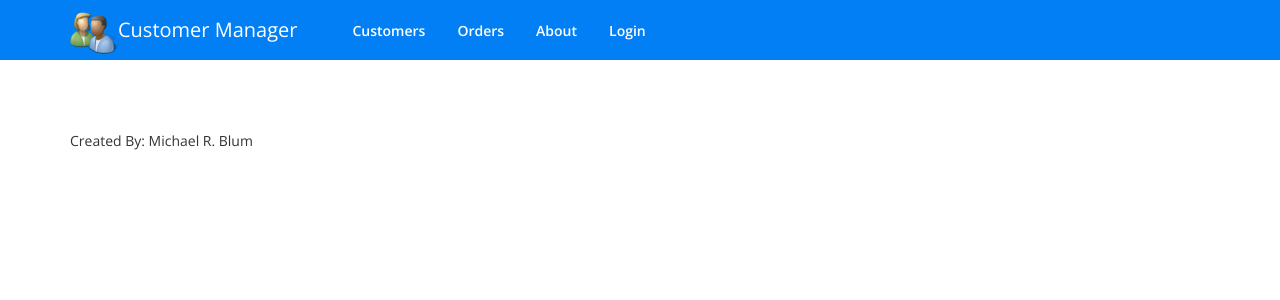
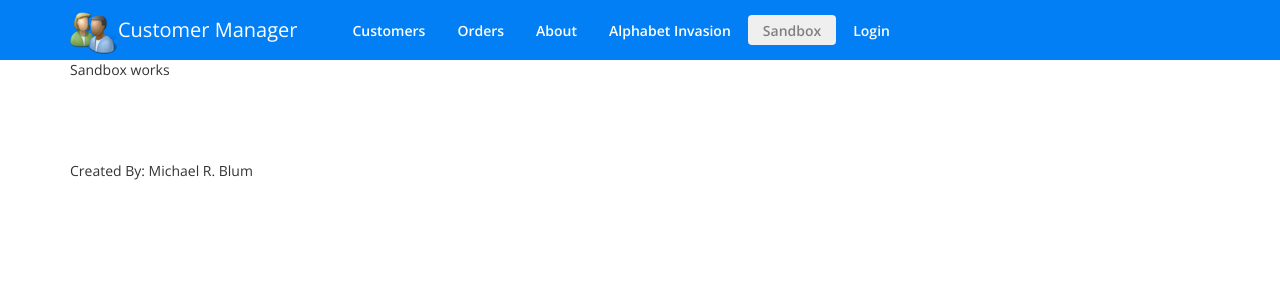
Before and after one commit to blummichaelrobert/angular-training, an Angular app: page /sandbox in a window 1280 px wide. Before the commit this address led to /. Shown: the top 300 px of the page. Built offline with nearby package versions, Linux system fonts and the light colour scheme.

Commit message:
add alphabet invasion and sandbox

```diff
--- /dev/null
+++ b/src/app/alphabet-invasion/alphabet-invasion.component.html
@@ -0,0 +1 @@
+<h1>alphabet invasion works</h1>
--- /dev/null
+++ b/src/app/alphabet-invasion/alphabet-invasion.component.ts
@@ -0,0 +1,24 @@
+import { Component, OnInit} from '@angular/core';
+import { interval, fromEvent, combineLatest, BehaviorSubject } from 'rxjs';
+import { scan, startWith, map, takeWhile, switchMap } from 'rxjs/operators';
+import { State, Letter, Letters } from './alphabet-invasion.interfaces';
+
+@Component({
+    selector: 'alphabet-invasion',
+    templateUrl: './alphabet-invasion.component.html'
+})
+
+export class AlphabetInvasionComponent {
+    intervalSubject = new BehaviorSubject(600);
+
+    // everytime a key is pressed in the document emit the key as that event.
+    keys$ = fromEvent(document, 'keydown').pipe(startWith({key: ''}), map((e: KeyboardEvent) => e.key));
+
+    private randomLetter = () => String.fromCharCode(Math.random() * ('z'.charCodeAt(0) - 'a'.charCodeAt(0)) + 'a'.charCodeAt(0));
+
+    private levelChangedThreshold: number;
+    private speedAdjust: number;
+    private endThreshold: number;
+    private gameWidth: number;
+
+}
--- /dev/null
+++ b/src/app/alphabet-invasion/alphabet-invasion.module.ts
@@ -0,0 +1,13 @@
+import { NgModule } from '@angular/core';
+import { RouterModule, Routes } from '@angular/router';
+
+import { AlphabetInvasionComponent } from './alphabet-invasion.component';
+
+const routes: Routes = [{path: '', component: AlphabetInvasionComponent}];
+
+@NgModule({
+    imports: [RouterModule.forChild(routes)],
+    declarations: [AlphabetInvasionComponent]
+})
+
+export class AlphabetInvasionModule { }
--- a/src/app/app-routing.module.ts
+++ b/src/app/app-routing.module.ts
@@ -10,6 +10,8 @@ const app_routes: Routes = [
   // { path: 'customers', loadChildren: './customers/customers.module#CustomersModule' },
   { path: 'orders', data: { preload: true }, loadChildren: './orders/orders.module#OrdersModule' },
   { path: 'about', loadChildren: './about/about.module#AboutModule' },
+  { path: 'alphabet', loadChildren: './alphabet-invasion/alphabet-invasion.module#AlphabetInvasionModule' },
+  {path: 'sandbox', loadChildren: './sandbox/sandbox.module#SandboxModule'}
 ];
 
 @NgModule({
--- a/src/app/core/navbar/navbar.component.html
+++ b/src/app/core/navbar/navbar.component.html
@@ -16,6 +16,8 @@
                 <li routerLinkActive="active"><a routerLink="/customers">Customers</a></li>
                 <li routerLinkActive="active"><a routerLink="/orders">Orders</a></li>
                 <li routerLinkActive="active"><a routerLink="/about">About</a></li>
+                <li routerLinkActive="active"><a routerLink="/alphabet">Alphabet Invasion</a></li>
+                <li routerLinkActive="active"><a routerLink="/sandbox">Sandbox</a></li>
                 <li routerLinkActive="active" (click)="loginOrOut()"><a>{{ loginLogoutText }}</a></li>
               </ul>
             </span>
--- /dev/null
+++ b/src/app/sandbox/sandbox.component.html
@@ -0,0 +1 @@
+<p>Sandbox works</p>
--- /dev/null
+++ b/src/app/sandbox/sandbox.module.ts
@@ -0,0 +1,13 @@
+import { NgModule } from '@angular/core';
+import { RouterModule, Routes } from '@angular/router';
+
+import { SandboxComponent } from './sandbox.component';
+
+const routes: Routes = [{ path: '', component: SandboxComponent }];
+
+@NgModule({
+  imports: [RouterModule.forChild(routes)],
+  declarations: [SandboxComponent]
+})
+
+export class SandboxModule { }
```
Also changed, not shown: src/app/alphabet-invasion/alphabet-invasion.interfaces.ts (added, +15 -0 lines), src/app/sandbox/sandbox.component.ts (added, +11 -0 lines), src/app/about/about-routing.module.ts (line endings or trailing spaces), src/app/sandbox/sandbox.component.css (added). Lines whose indentation alone changed are shown as unchanged.
